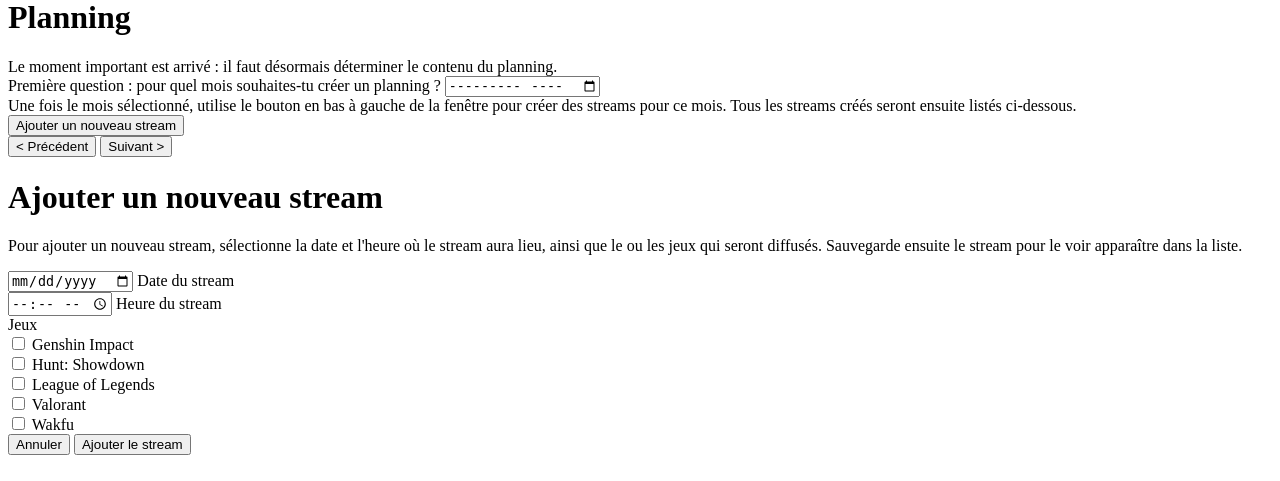
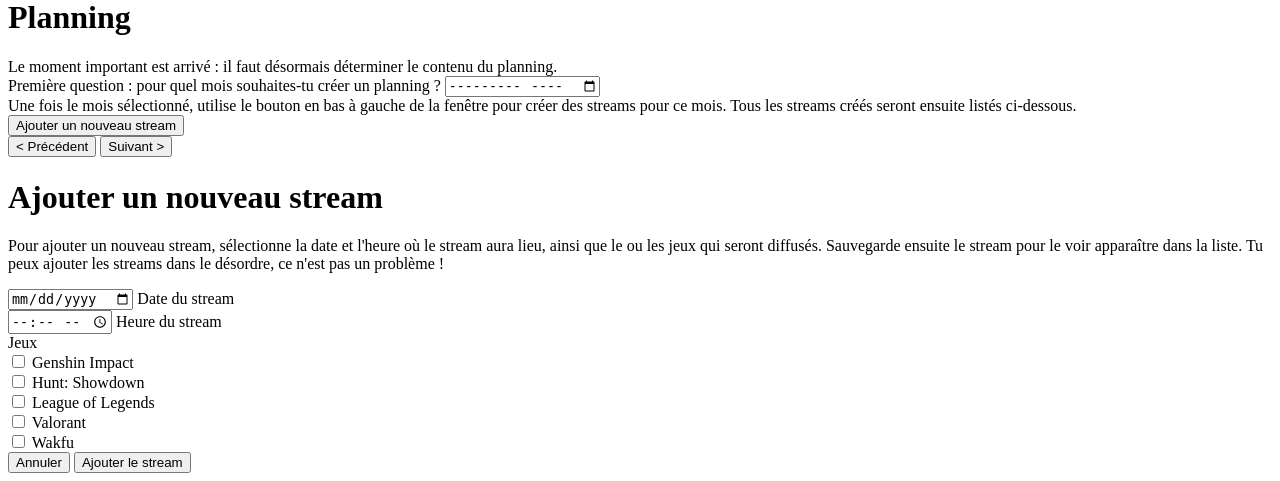
Before and after one commit to InFinity54/StreamScheduleGenerator, a Node project: template src/templates/index.html.twig in a window 1280 px wide. Shown: the part 3680-4161 px from the top of the page. Before the commit the page ends 4135 px from the top, so only its background shows below. Run offline with Node 20 templates, Linux system fonts and the light colour scheme; the template is opened without the code that fills it, so the values that code supplies are empty.

Commit message:
Amélioration de l'étape du planning

```diff
--- a/src/js/modals/planning_newstream.js
+++ b/src/js/modals/planning_newstream.js
@@ -93,7 +93,7 @@ function createNewStream() {
 
    jQuery('<h5>', {
       class: 'card-title',
-      text: 'Stream du ' + formatDateToText(jQuery("#planning_newstream_date").val()) + ' à ' + jQuery("#planning_newstream_hour").val().replace(":", "h")
+      html: formatDateToText(jQuery("#planning_newstream_date").val()) + '<br />' + jQuery("#planning_newstream_hour").val().replace(":", "h")
    }).appendTo(cardBodyDiv);
 
    var cardTextDiv = jQuery('<div>', {
--- a/src/templates/modals/planning_newstream.html.twig
+++ b/src/templates/modals/planning_newstream.html.twig
@@ -6,7 +6,7 @@
             </div>
 
             <div class="modal-body">
-                <p>Pour ajouter un nouveau stream, sélectionne la date et l'heure où le stream aura lieu, ainsi que le ou les jeux qui seront diffusés. Sauvegarde ensuite le stream pour le voir apparaître dans la liste.</p>
+                <p>Pour ajouter un nouveau stream, sélectionne la date et l'heure où le stream aura lieu, ainsi que le ou les jeux qui seront diffusés. Sauvegarde ensuite le stream pour le voir apparaître dans la liste. Tu peux ajouter les streams dans le désordre, ce n'est pas un problème !</p>
 
                 <div id="planning_newstream_modal_error" class="d-none alert alert-danger"></div>
 
```
